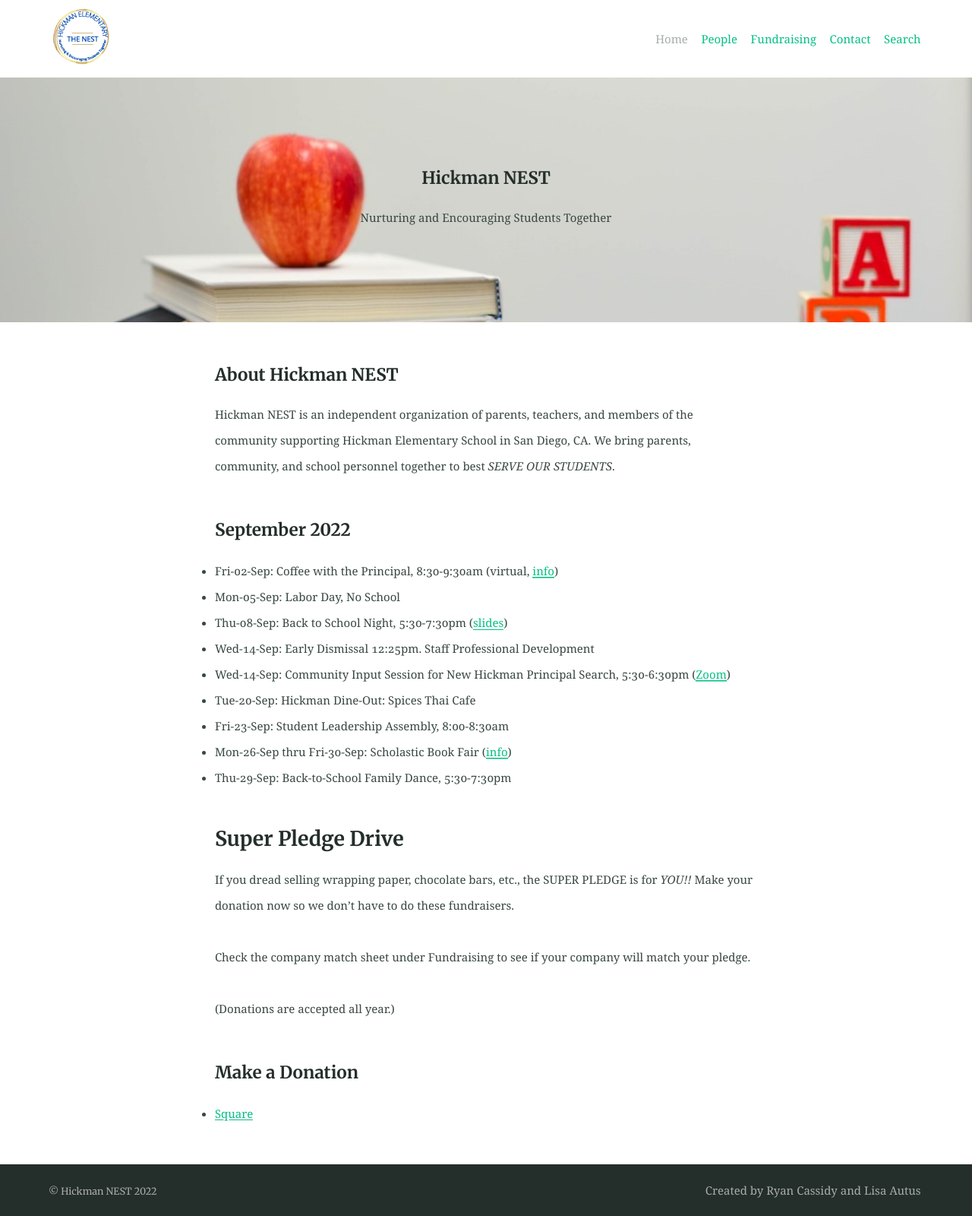
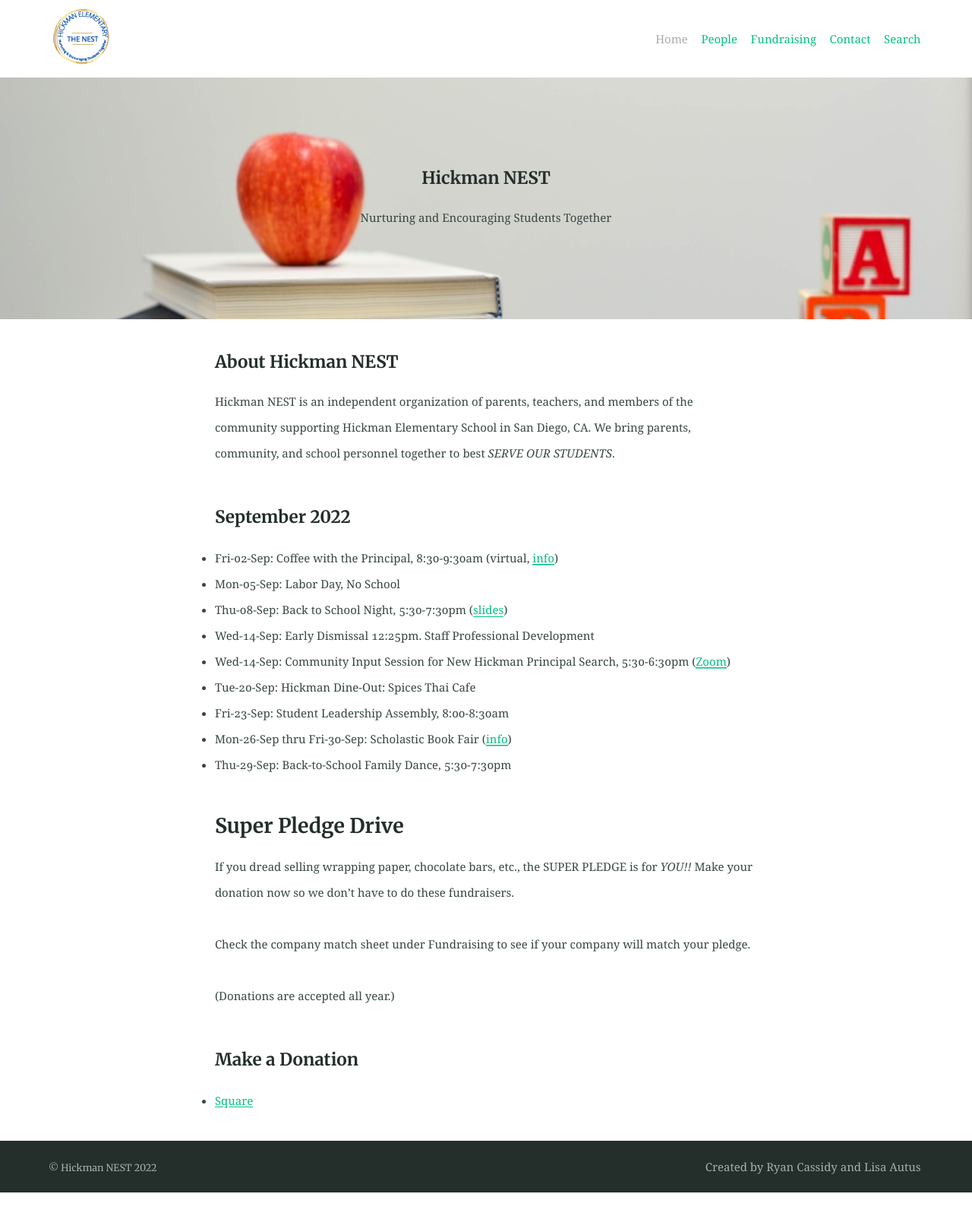
Before and after one commit to hickmannest/hickmannest.github.io, a Jekyll site: the page built from index.md, in a window 1280 px wide. Shown: the whole page at 76% size. Built offline with Jekyll 4.4.1, drawn with Linux system fonts in a browser that asks for light colours; after the commit the page ends 1569 px from its top, so only the background shows below that.

Commit message:
Reduce margins.

```diff
--- a/_sass/_theme.scss
+++ b/_sass/_theme.scss
@@ -44,8 +44,8 @@ body {
 }
 
 .feature {
-  padding-bottom: .4rem;
-  margin-bottom: 1.6rem;
+  padding-bottom: .2rem;
+  margin-bottom: 0.8rem;
   text-align: center;
   background: $featureBackgroundColour;
   background-size: cover;
@@ -122,7 +122,7 @@ body {
   @include flex-direction(column);
   @include flex(1, 0, auto);
   @include justify-content(flex-start);
-  margin-bottom: 1.6rem;
+  margin-bottom: 0.8rem;
   @include breakpoint(break-1) {
     @include justify-content(center);
     @include flex-direction(row);
--- a/_sass/sassline-base/_typography.scss
+++ b/_sass/sassline-base/_typography.scss
@@ -109,8 +109,8 @@ a {
       }
 
       ol, ul {
-        padding-top: 1rem;
-        margin-bottom: 1rem;
+        padding-top: 0.5rem;
+        margin-bottom: 0.5rem;
         margin-left: 2rem;
       }
     }
@@ -278,8 +278,8 @@ a {
       $get-scale: map-get($modular-scale, scale-0);
       $get-size: map-get($get-scale, zeta);
       $rootsize: nth($sizes, 1);
-      $baseline-shift: #{($get-size / 2 * ((2 * $rootsize / $get-size) - map-get($bodytype, cap-height))) / $rootsize + 0.00001};
-      $baseline-push: #{3 - (($get-size * ((2 * $rootsize / $get-size) - map-get($bodytype, cap-height))) / $rootsize + 0.00001)};
+      $baseline-shift: #{(($get-size / 2 * ((2 * $rootsize / $get-size) - map-get($bodytype, cap-height))) / $rootsize + 0.00001)/2};
+      $baseline-push: #{(3 - (($get-size * ((2 * $rootsize / $get-size) - map-get($bodytype, cap-height))) / $rootsize + 0.00001))/2};
 
       margin-bottom: #{$baseline-push}rem;
       padding-bottom: #{$baseline-shift}rem;
@@ -288,8 +288,8 @@ a {
         $get-scale: map-get($modular-scale, scale-#{$i - 1});
         $get-size: map-get($get-scale, theta);
         $rootsize: nth($sizes, $i);
-        $baseline-shift: #{($get-size / 2 * ((2 * $rootsize / $get-size) - map-get($bodytype, cap-height))) / $rootsize + 0.00001};
-        $baseline-push: #{3 - (($get-size * ((2 * $rootsize / $get-size) - map-get($bodytype, cap-height))) / $rootsize + 0.00001)};
+        $baseline-shift: #{(($get-size / 2 * ((2 * $rootsize / $get-size) - map-get($bodytype, cap-height))) / $rootsize + 0.00001)/2};
+        $baseline-push: #{(3 - (($get-size * ((2 * $rootsize / $get-size) - map-get($bodytype, cap-height))) / $rootsize + 0.00001))/2};
 
         @media screen and (min-width: nth($points, $i) / 16 * 1em ) {
           margin-bottom: #{$baseline-push}rem;
@@ -323,8 +323,8 @@ a {
 
   pre {
     display: block;
-    margin-bottom: 2rem;
-    padding: 1rem;
+    margin-bottom: 1rem;
+    padding: 0.5rem;
     white-space: pre;
     white-space: pre-wrap;
     word-break: break-all;
```
